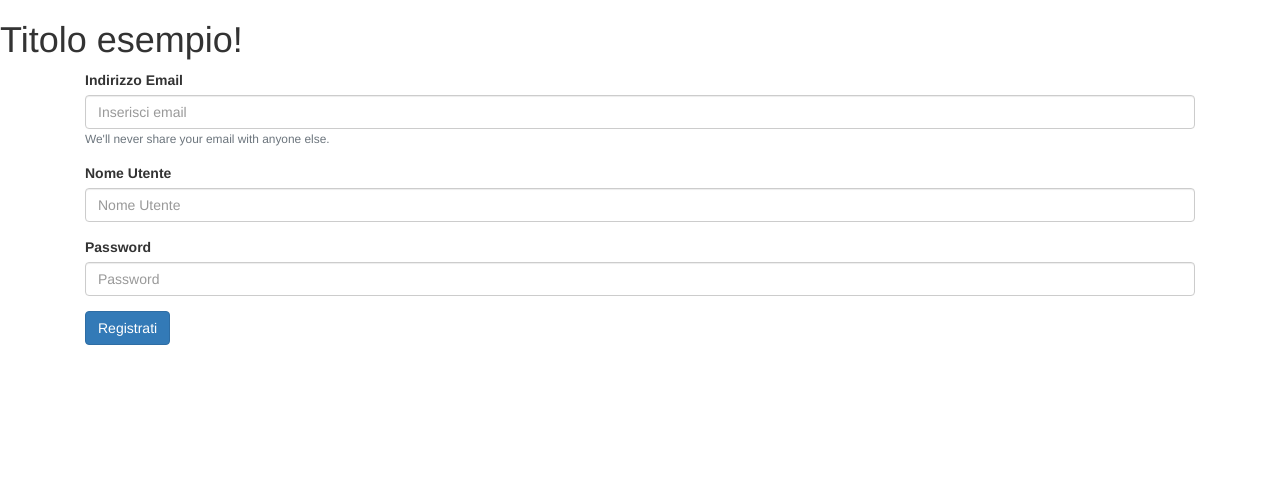
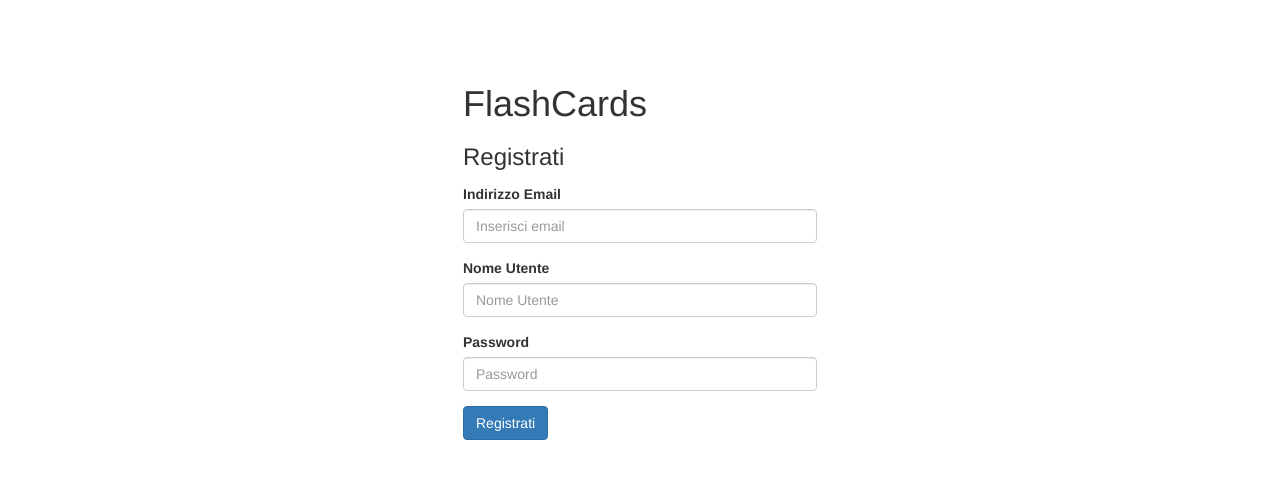
Before and after one commit to Keihar/FlashCards, a PHP site: page / in a window 1280 px wide. Shown: the top 479 px of the page. Run offline with PHP 8.4, Linux system fonts and the light colour scheme; some libraries are stand-ins or nearby versions.

Commit message:
Aggiunto Form Registrazione funzionante

```diff
--- /dev/null
+++ b/CSS/register.css
@@ -0,0 +1,12 @@
+#emailHelp {
+    display:none;
+}
+
+.container {
+    width: 30%;
+}
+
+.myTitle {
+    margin-top: 6em;
+    margin-bottom: 1em;
+}
--- a/PHP/register.php
+++ b/PHP/register.php
@@ -16,10 +16,9 @@
     $inserisci_utente = mysqli_query($connect, $inserisci_utente_str);
 
     if(!$inserisci_utente){
-        echo "failed";
+        echo "error";
     }
     else{
         echo "success";
     }
-
 ?>
--- a/index.html
+++ b/index.html
@@ -1,44 +1,83 @@
 <!doctype html>
 <html lang="en">
+
 <head>
   <!-- Required meta tags -->
   <meta charset="utf-8">
   <meta name="viewport" content="width=device-width, initial-scale=1, shrink-to-fit=no">
 
   <!-- Bootstrap CSS -->
-    <link rel="stylesheet" href="vendors/bootstrap/bootstrap.min.css" integrity="sha384-Vkoo8x4CGsO3+Hhxv8T/Q5PaXtkKtu6ug5TOeNV6gBiFeWPGFN9MuhOf23Q9Ifjh" crossorigin="anonymous">
+  <link rel="stylesheet" href="vendors/bootstrap/bootstrap.min.css">
   <link href="//maxcdn.bootstrapcdn.com/bootstrap/3.3.0/css/bootstrap.min.css" rel="stylesheet" id="bootstrap-css">
   <script src="//maxcdn.bootstrapcdn.com/bootstrap/3.3.0/js/bootstrap.min.js"></script>
   <script src="//code.jquery.com/jquery-1.11.1.min.js"></script>
   <title>Hello, world!</title>
+
+  <!-- Personal CSS -->
+  <link rel="stylesheet" href="CSS/register.css">
 </head>
+
 <body>
-    <h1>Titolo esempio!</h1>
-    <div class = "container">
+  <div class="container">
+    <div class="myTitle" style="width: 200px;">
+      <h1>FlashCards</h1>
+      <h3>Registrati</h3>
+    </div>
     <div class="wrapper">
-        <form>
+      <form id="registerForm" action="PHP/register.php">
+        <!-- Email -->
         <div class="form-group">
           <label for="email">Indirizzo Email</label>
-            <input type="email" class="form-control" id="email" aria-describedby="emailHelp" name="email" placeholder="Inserisci email">
-            <small id="emailHelp" class="form-text text-muted">We'll never share your email with anyone else.</small>
+          <input type="email" class="form-control" id="email" aria-describedby="emailHelp" name="email"
+            placeholder="Inserisci email" required>
+          <p id="emailHelp" class="text-danger">Questa Email è già utilizzata.</p>
         </div>
+
+        <!-- Username -->
         <div class="form-group">
           <label for="username">Nome Utente</label>
-            <input type="text" class="form-control" id="username" name="username" placeholder="Nome Utente">
+          <input type="text" class="form-control" id="username" name="username" placeholder="Nome Utente" required>
         </div>
+
+        <!-- Password -->
         <div class="form-group">
           <label for="password">Password</label>
-            <input type="password" class="form-control" id="password" name="password" placeholder="Password">
+          <input type="password" class="form-control" id="password" name="password" placeholder="Password" required>
         </div>
         <button type="submit" class="btn btn-primary">Registrati</button>
       </form>
     </div>
   </div>
   <!-- Optional JavaScript -->
-    <script></script>
+  <script>
+    $("#registerForm").submit(function (e) {
+      let emailAlert = document.getElementById("emailHelp");
+      emailAlert.style.display = "none";
+
+      e.preventDefault();
+      var form = $(this);
+      var url = form.attr('action');
+
+      $.ajax({
+        type: "POST",
+        url: url,
+        data: form.serialize(),
+        success: function (data) {
+          if (data == "success") {
+            alert("Registrazione avvenuta con successo!")
+          }
+          else {
+            emailAlert.style.display = "block";
+          }
+        }
+      });
+    });
+  </script>
+
   <!-- jQuery first, then Popper.js, then Bootstrap JS -->
-    <script src="vendors/jquery-3.5.0.min.js" ></script>
-    <script src="vendors/popper.min.js" ></script>
-    <script src="vendors/bootstrap/bootstrap.min.js" integrity="sha384-wfSDF2E50Y2D1uUdj0O3uMBJnjuUD4Ih7YwaYd1iqfktj0Uod8GCExl3Og8ifwB6" crossorigin="anonymous"></script>
+  <script src="vendors/jquery-3.5.0.min.js"></script>
+  <script src="vendors/popper.min.js"></script>
+  <script src="vendors/bootstrap/bootstrap.min.js"></script>
 </body>
+
 </html>
```
Also changed, not shown: PHP/DBconnect.php (+0 -9 lines). Lines whose indentation alone changed are shown as unchanged.
